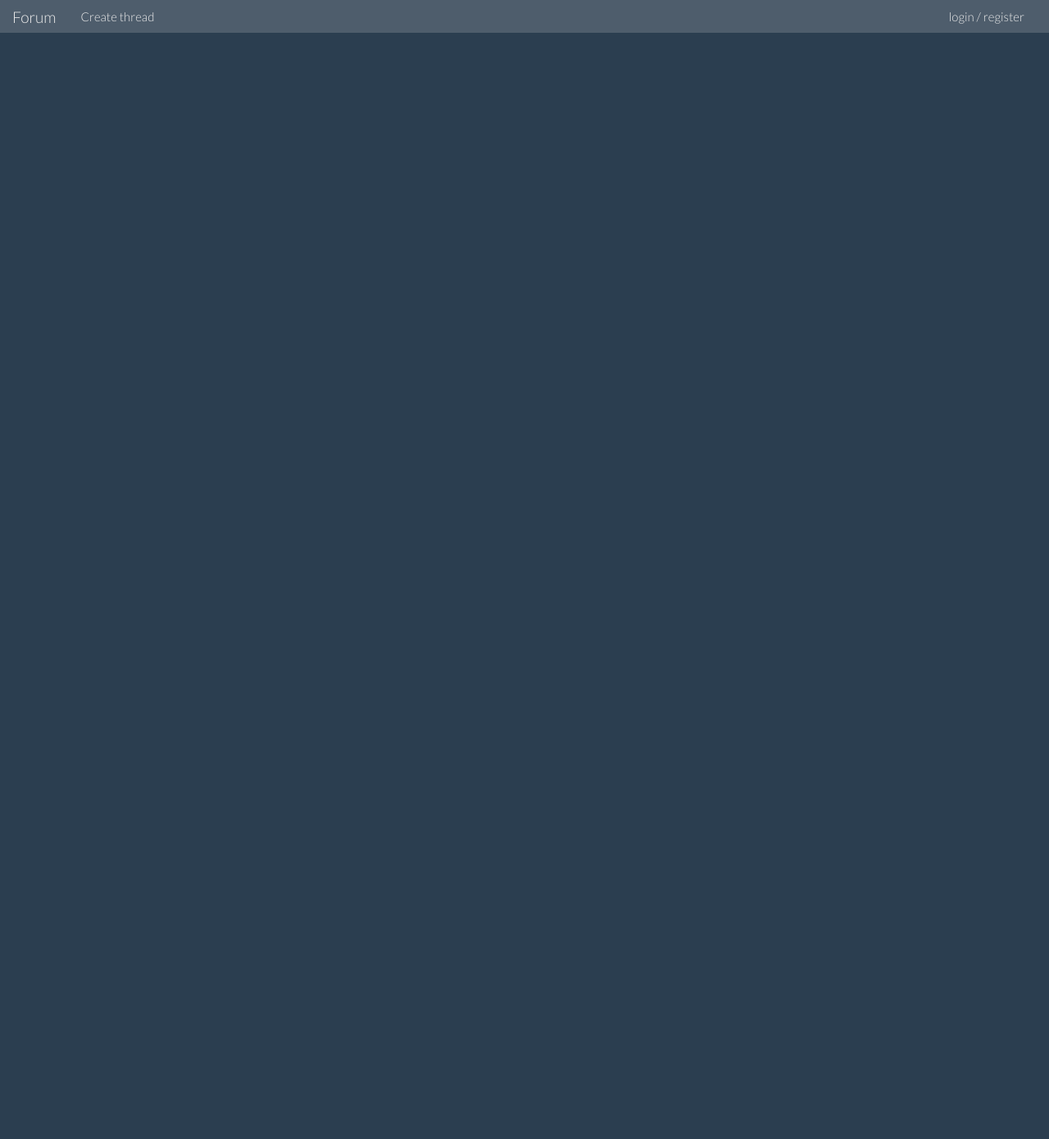
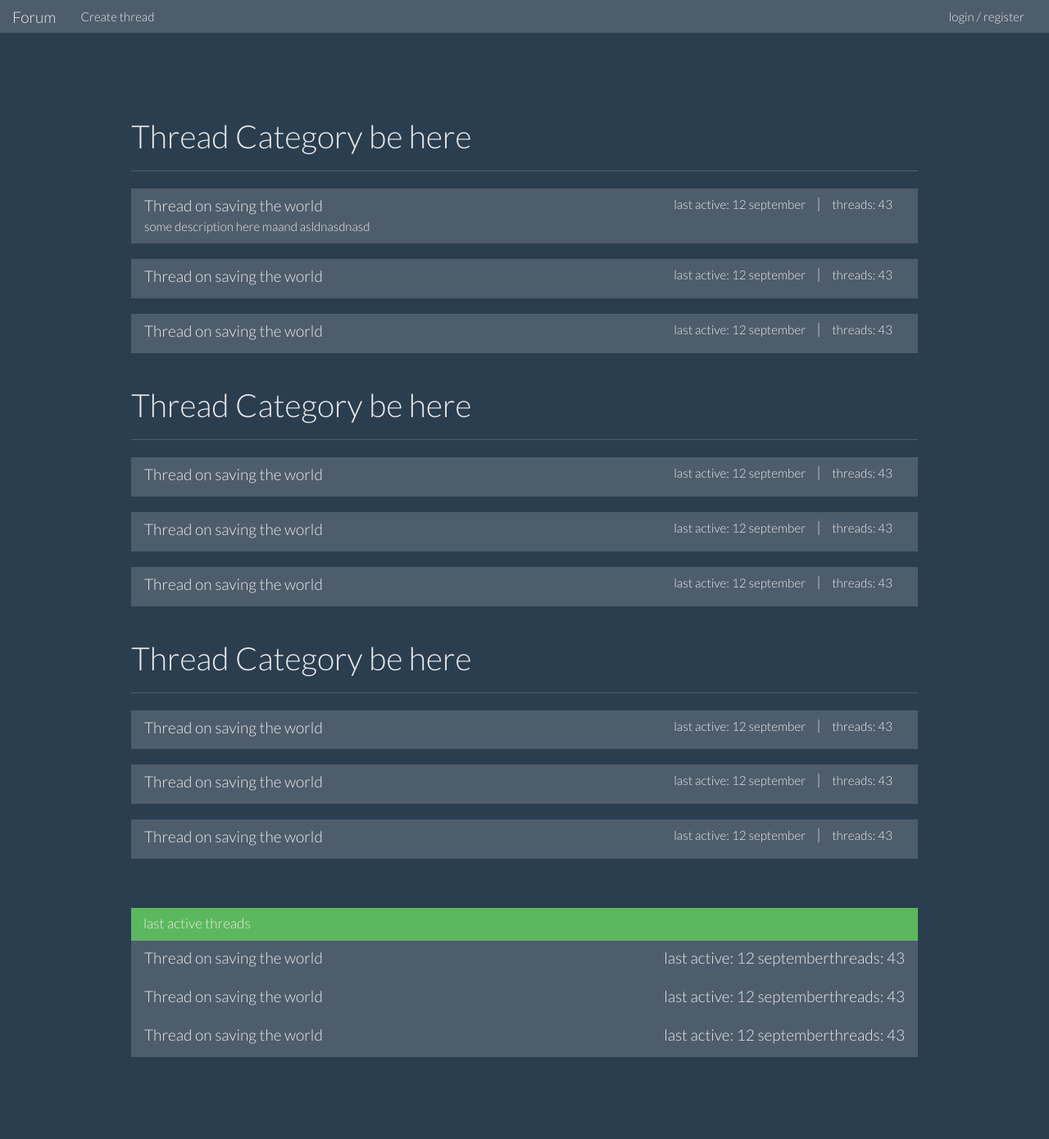
Before and after one commit to spaceexperiment/forum-app, a Flask app: page /forum/ in a window 1280 px wide. Shown: the whole page at 82% size. Before the commit the page ends 40 px from the top, so only its background shows below. Run offline with Flask 2, Linux system fonts and the light colour scheme; data that the repository does not hold is empty; style sheets or scripts are compiled from the project's sources; parts of the project's set-up code (start-up, migrations or seed data) failed here and were passed over; some libraries are stand-ins or nearby versions.

Commit message:
forum main page design

```diff
--- a/app/forum/views.py
+++ b/app/forum/views.py
@@ -20,13 +20,23 @@ def index():
     return render_template('forum.html')
 
 
+@forum.route('/<category>/create/')
+def create_tread():
+    return render_template('create_tread.html')
+
+
+@forum.route('/<category>/<thread>/create/')
+def create_post():
+    return render_template('create_post.html')
+
+
 @forum.route('/user')
 def user():
     form = RegisterForm()
     return render_template('user.html', form=form)
 
 
-@forum.route('/login', methods=['GET', 'POST'])
+@forum.route('/login/', methods=['GET', 'POST'])
 def login():
     form = RegisterForm(request.form)
     if request.method == 'POST' and form.validate():
@@ -54,7 +64,7 @@ def login():
     return render_template('login.html', form=form)
 
 
-@forum.route('/logout')
+@forum.route('/logout/')
 def logout():
     session_key = session.get('s_key', None)
     if session_key:
--- a/app/static/css/forum.css
+++ b/app/static/css/forum.css
@@ -0,0 +1,16 @@
+.thread .list-group-item h4 span {
+  font-size: 0.8em;
+  padding-left: 15px;
+  padding-right: 15px;
+}
+.thread .list-group-item h4 span + span {
+  border-right: 2px solid #848e97;
+}
+
+.panel {
+  margin-top: 60px;
+}
+
+.thread .list-group-item + .list-group-item {
+  margin-top: 20px;
+}
--- a/app/templates/forum.html
+++ b/app/templates/forum.html
@@ -2,11 +2,135 @@
 
 {% block head %}
 <title>Forum ~ main</title>
+<link rel="stylesheet" type="text/css" href="{{url_for('static', filename='css/forum.css')}}">
 {% endblock %}
 
 
 {% block body %}
 
+	<div class="thread">
+	 	<div class="page-header">
+		 	<h1>Thread Category be here</h1>
+	 	</div>
+
+	 	<div class="list-group">
+			<a href="#" class="list-group-item">
+			    <h4 class="list-group-item-heading">
+			    	Thread on saving the world
+			    	<span class="pull-right hidden-xs">threads: 43</span>
+			    	<span class="pull-right hidden-xs">last active: 12 september</span>
+		    	</h4>
+		    	<p class="list-group-item-text">some description here maand asldnasdnasd</p>
+			</a>
+			<a href="#" class="list-group-item">
+			    <h4 class="list-group-item-heading">
+			    	Thread on saving the world
+			    	<span class="pull-right hidden-xs">threads: 43</span>
+			    	<span class="pull-right hidden-xs">last active: 12 september</span>
+		    	</h4>
+			</a>
+			<a href="#" class="list-group-item">
+			    <h4 class="list-group-item-heading">
+			    	Thread on saving the world
+			    	<span class="pull-right hidden-xs">threads: 43</span>
+			    	<span class="pull-right hidden-xs">last active: 12 september</span>
+		    	</h4>
+			</a>
+		</div>
+
+	</div>
+
+	<div class="thread">
+	 	<div class="page-header">
+		 	<h1>Thread Category be here</h1>
+	 	</div>
+
+	 	<div class="list-group">
+			<a href="#" class="list-group-item">
+			    <h4 class="list-group-item-heading">
+			    	Thread on saving the world
+			    	<span class="pull-right hidden-xs">threads: 43</span>
+			    	<span class="pull-right hidden-xs">last active: 12 september</span>
+		    	</h4>
+			</a>
+			<a href="#" class="list-group-item">
+			    <h4 class="list-group-item-heading">
+			    	Thread on saving the world
+			    	<span class="pull-right hidden-xs">threads: 43</span>
+			    	<span class="pull-right hidden-xs">last active: 12 september</span>
+		    	</h4>
+			</a>
+			<a href="#" class="list-group-item">
+			    <h4 class="list-group-item-heading">
+			    	Thread on saving the world
+			    	<span class="pull-right hidden-xs">threads: 43</span>
+			    	<span class="pull-right hidden-xs">last active: 12 september</span>
+		    	</h4>
+			</a>
+		</div>
+
+	</div>
+	<div class="thread">
+	 	<div class="page-header">
+		 	<h1>Thread Category be here</h1>
+	 	</div>
+
+	 	<div class="list-group">
+			<a href="#" class="list-group-item">
+			    <h4 class="list-group-item-heading">
+			    	Thread on saving the world
+			    	<span class="pull-right hidden-xs">threads: 43</span>
+			    	<span class="pull-right hidden-xs">last active: 12 september</span>
+		    	</h4>
+			</a>
+			<a href="#" class="list-group-item">
+			    <h4 class="list-group-item-heading">
+			    	Thread on saving the world
+			    	<span class="pull-right hidden-xs">threads: 43</span>
+			    	<span class="pull-right hidden-xs">last active: 12 september</span>
+		    	</h4>
+			</a>
+			<a href="#" class="list-group-item">
+			    <h4 class="list-group-item-heading">
+			    	Thread on saving the world
+			    	<span class="pull-right hidden-xs">threads: 43</span>
+			    	<span class="pull-right hidden-xs">last active: 12 september</span>
+		    	</h4>
+			</a>
+		</div>
+
+	</div>
+
+	<div class="last-active">
+		<div class="panel panel-success">
+		  <div class="panel-heading">
+		    <h3 class="panel-title">last active threads</h3>
+		  </div>
+			<a href="#" class="list-group-item">
+			    <h4 class="list-group-item-heading">
+			    	Thread on saving the world
+			    	<span class="pull-right hidden-xs">threads: 43</span>
+			    	<span class="pull-right hidden-xs">last active: 12 september</span>
+		    	</h4>
+			</a>
+			<a href="#" class="list-group-item">
+			    <h4 class="list-group-item-heading">
+			    	Thread on saving the world
+			    	<span class="pull-right hidden-xs">threads: 43</span>
+			    	<span class="pull-right hidden-xs">last active: 12 september</span>
+		    	</h4>
+			</a>
+			<a href="#" class="list-group-item">
+			    <h4 class="list-group-item-heading">
+			    	Thread on saving the world
+			    	<span class="pull-right hidden-xs">threads: 43</span>
+			    	<span class="pull-right hidden-xs">last active: 12 september</span>
+		    	</h4>
+			</a>
+		</div>
+
+	</div>
+
 
 
 {% endblock %}
--- a/dev/sass/forum.sass
+++ b/dev/sass/forum.sass
@@ -0,0 +1,17 @@
+.thread
+  .list-group-item h4
+    span
+      font-size: .8em
+      padding-left: 15px
+      padding-right: 15px
+    span + span
+      border-right: 2px solid #848E97
+
+.panel
+  margin-top: 60px
+
+.thread .list-group-item + .list-group-item
+  margin-top: 20px
+
+// .thread .list-group-item
+//   background-color: #2b3e50
```
